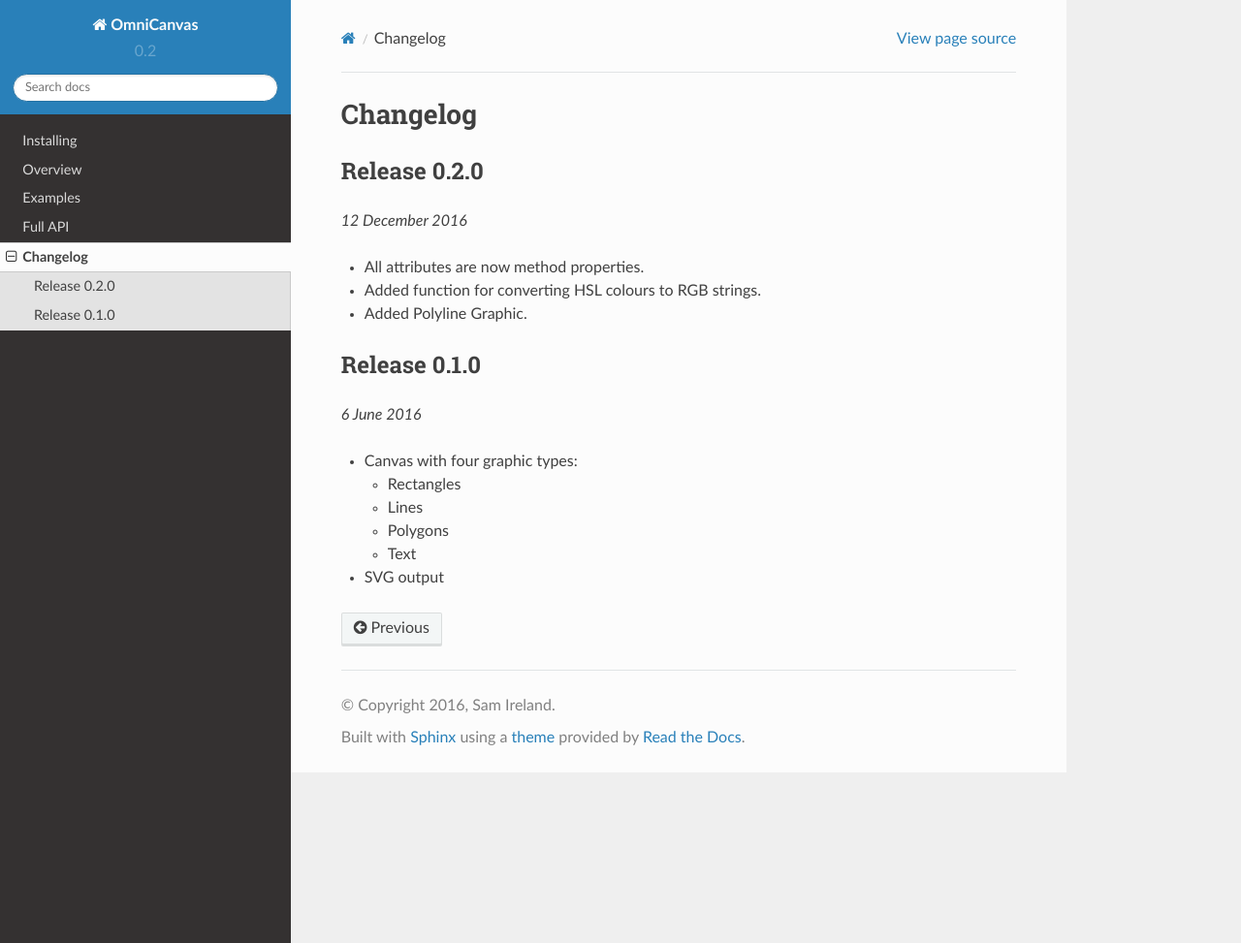
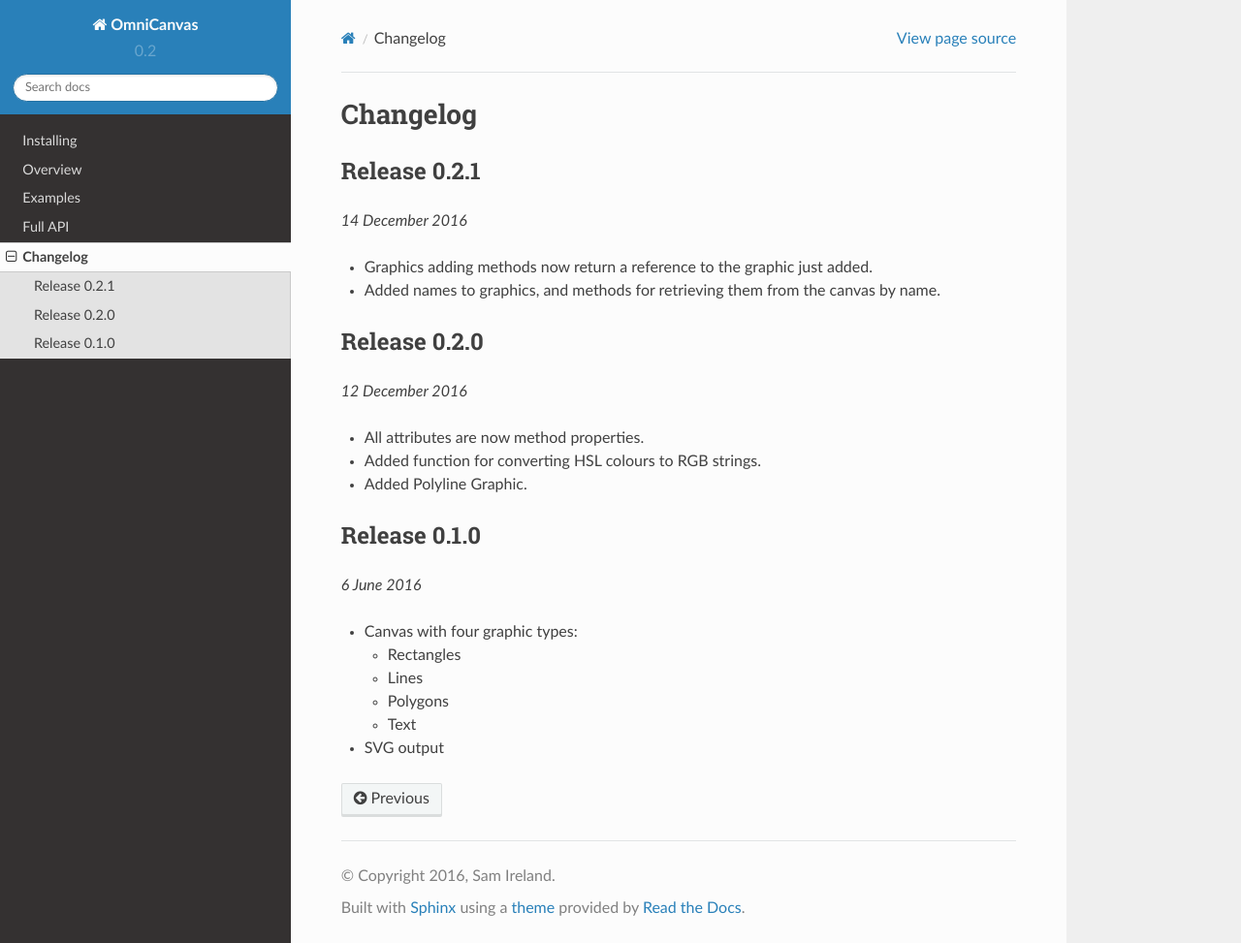
Before and after one commit to samirelanduk/omnicanvas, a Sphinx documentation site: the page built from docs/source/changelog.rst, in a window 1280 px wide and 973 px high. Shown: the whole window at 97% size. Built offline with Sphinx 7.4.7 and the Read the Docs theme 2.0.0, drawn with Linux system fonts in a browser that asks for light colours.

Commit message:
Update changelog for 0.2.1

```diff
--- a/docs/source/changelog.rst
+++ b/docs/source/changelog.rst
@@ -1,5 +1,14 @@
 Changelog
 ---------
+
+Release 0.2.1
+~~~~~~~~~~~~~
+
+`14 December 2016`
+
+* Graphics adding methods now return a reference to the graphic just added.
+* Added names to graphics, and methods for retrieving them from the canvas by name.
+
 
 Release 0.2.0
 ~~~~~~~~~~~~~
```
